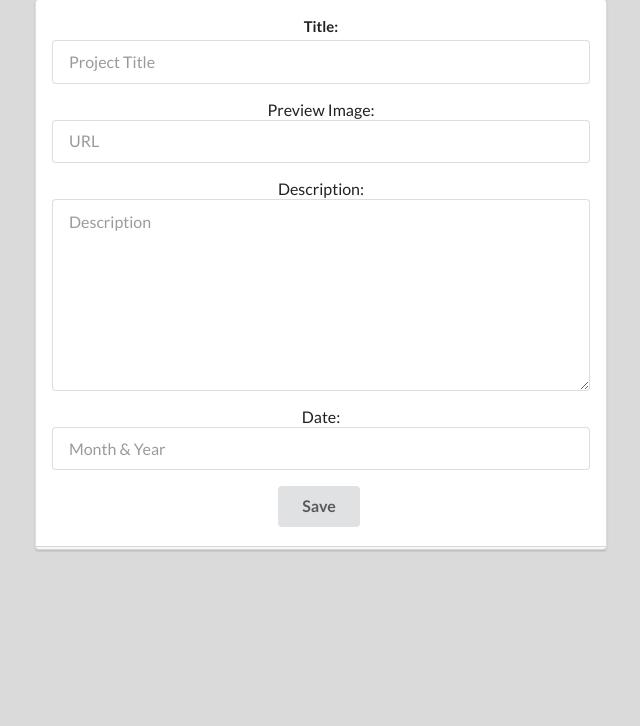
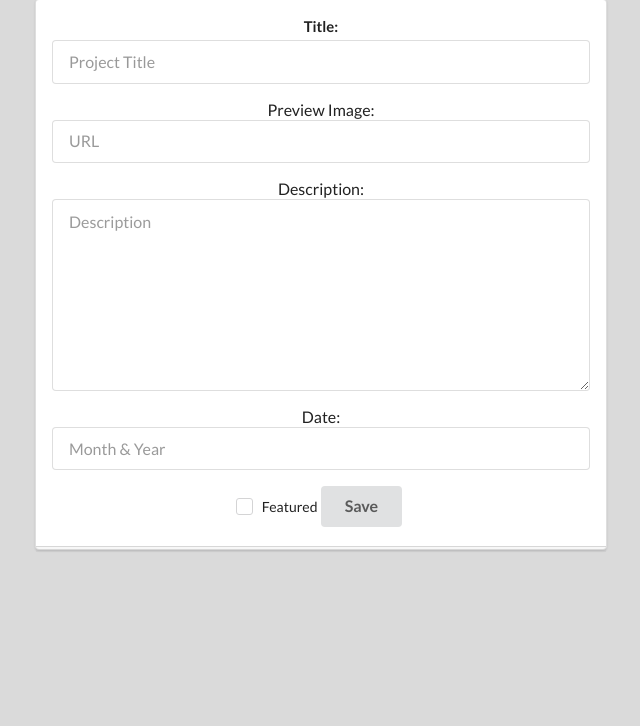
Before and after one commit to james-lennon/Portfolio-Website, a CodeIgniter app: page /database/index.php/admin/edit_project/1 in a window 1280 px wide. Shown: the part 96-822 px from the top of the page, without its empty margins (319-959 px from the left). Run offline with CodeIgniter, Linux system fonts and the light colour scheme; the visitor is signed in with stand-in values (Sample User, id 1).

Commit message:
Updated admin model

```diff
--- a/application/controllers/Admin.php
+++ b/application/controllers/Admin.php
@@ -73,12 +73,15 @@ class Admin extends CI_Controller {
 			$img_url        = $this->input->post('img_url');
 			$date           = $this->input->post('date');
 			$date_timestamp = strtotime($date);
+			$is_featured    = $this->input->post('is_featured');
 
 			$this->load->model('admin_model');
 			if ($project_id != NULL) {
-				$this->admin_model->change_project($project_id, $title, $description);
+				$this->admin_model->change_project(
+					$project_id, $title, $description, $img_url, $date_timestamp);
 			} else {
-				$this->admin_model->add_project($title, $description);
+				$this->admin_model->add_project(
+					$title, $description, $img_url, $date_timestamp);
 			}
 			redirect("admin");
 		}
--- a/application/models/Admin_model.php
+++ b/application/models/Admin_model.php
@@ -39,22 +39,26 @@ class Admin_Model extends CI_Model {
 		return ($this->db->affected_rows() == 1);
 	}
 
-	public function add_project($title, $description) {
+	public function add_project($title, $description, $img_url, $date_timestamp) {
 		$this->load->database();
 
 		$data = [
-			'title'       => $title,
-			'description' => $description
+			'title'          => $title,
+			'description'    => $description,
+			'img_url'        => $img_url,
+			'date_timestamp' => $date_timestamp
 		];
 
 		$this->db->insert('project', $data);
 	}
 
-	public function change_project($project_id, $title, $description) {
+	public function change_project($project_id, $title, $description, $img_url, $date_timestamp) {
 
 		$data = [
 			'title'       => $title,
-			'description' => $description
+			'description' => $description,
+			'img_url'        => $img_url,
+			'date_timestamp' => $date_timestamp
 		];
 
 		$this->db->where('id', $project_id);
--- a/application/views/pages/project_form.php
+++ b/application/views/pages/project_form.php
@@ -28,6 +28,10 @@
 					<div class="ui input">
 						<input type="text" name="date" placeholder="Month & Year">
 					</div>
+				</div>
+				<div class="ui checkbox">
+				  <input type="checkbox" name="is_featured">
+				  <label>Featured</label>
 				</div>
 				<input type="hidden" name="project_id" value="<? if (isset($project_id)) { echo $project_id; } ?>">
 				<div class="ui large submit button">Save</div>
```
